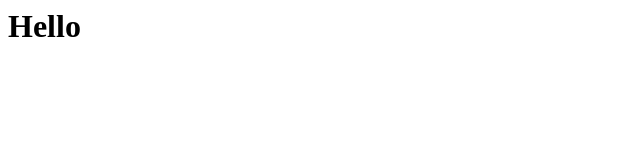
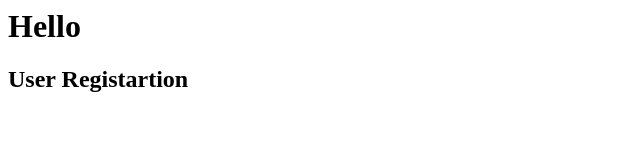
Before and after one commit to VivekSharmaSWM/test, a plain HTML site: page index.html in a window 1280 px wide. Shown: the whole page, without its empty margins (0-640 px from the left). Drawn offline with Linux system fonts and the light colour scheme.

Commit message:
register  page

```diff
--- a/index.html
+++ b/index.html
@@ -1 +1,2 @@
 <h1> Hello </h1>
+<h2> User Registartion </h2>
```
